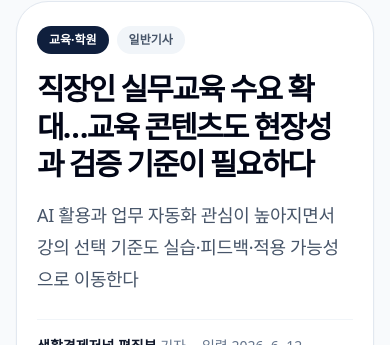
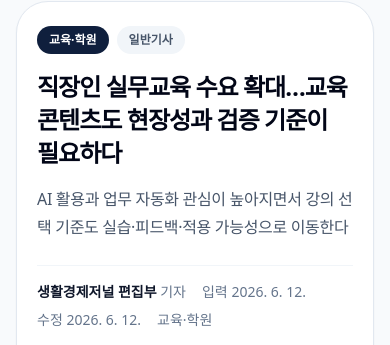
Before and after one commit to apark12321-ux/vision-media-mediaoffice, a Next.js app: page /articles/adult-practical-education-content-demand in a window 390 px wide. Shown: the part 265-610 px from the top of the page. Built offline with nearby package versions, Linux system fonts and the light colour scheme; no server answers; the database is empty.

Commit message:
Reduce article title font size

```diff
--- a/app/articles/[slug]/page.tsx
+++ b/app/articles/[slug]/page.tsx
@@ -193,10 +193,10 @@ export default async function ArticleDetailPage({ params }: { params: Promise<{
                   {article.is_sponsored && <span className="rounded-full bg-brand-gold/15 px-3 py-1.5 text-brand-gold">제휴표시</span>}
                 </div>
 
-                <h1 className="text-3xl font-black leading-tight tracking-[-0.06em] text-slate-950 md:text-5xl">
+                <h1 className="text-2xl font-black leading-snug tracking-[-0.04em] text-slate-950 md:text-3xl lg:text-[34px]">
                   {article.title}
                 </h1>
-                {article.subtitle && <p className="mt-4 text-lg leading-8 tracking-[-0.02em] text-slate-600">{article.subtitle}</p>}
+                {article.subtitle && <p className="mt-4 text-base leading-7 tracking-[-0.02em] text-slate-600 md:text-lg md:leading-8">{article.subtitle}</p>}
 
                 <div className="mt-6 flex flex-wrap items-center gap-x-4 gap-y-2 border-y border-slate-100 py-4 text-sm text-slate-500">
                   <p><span className="font-bold text-slate-900">{article.author_name ?? '편집부'}</span> 기자</p>
```
